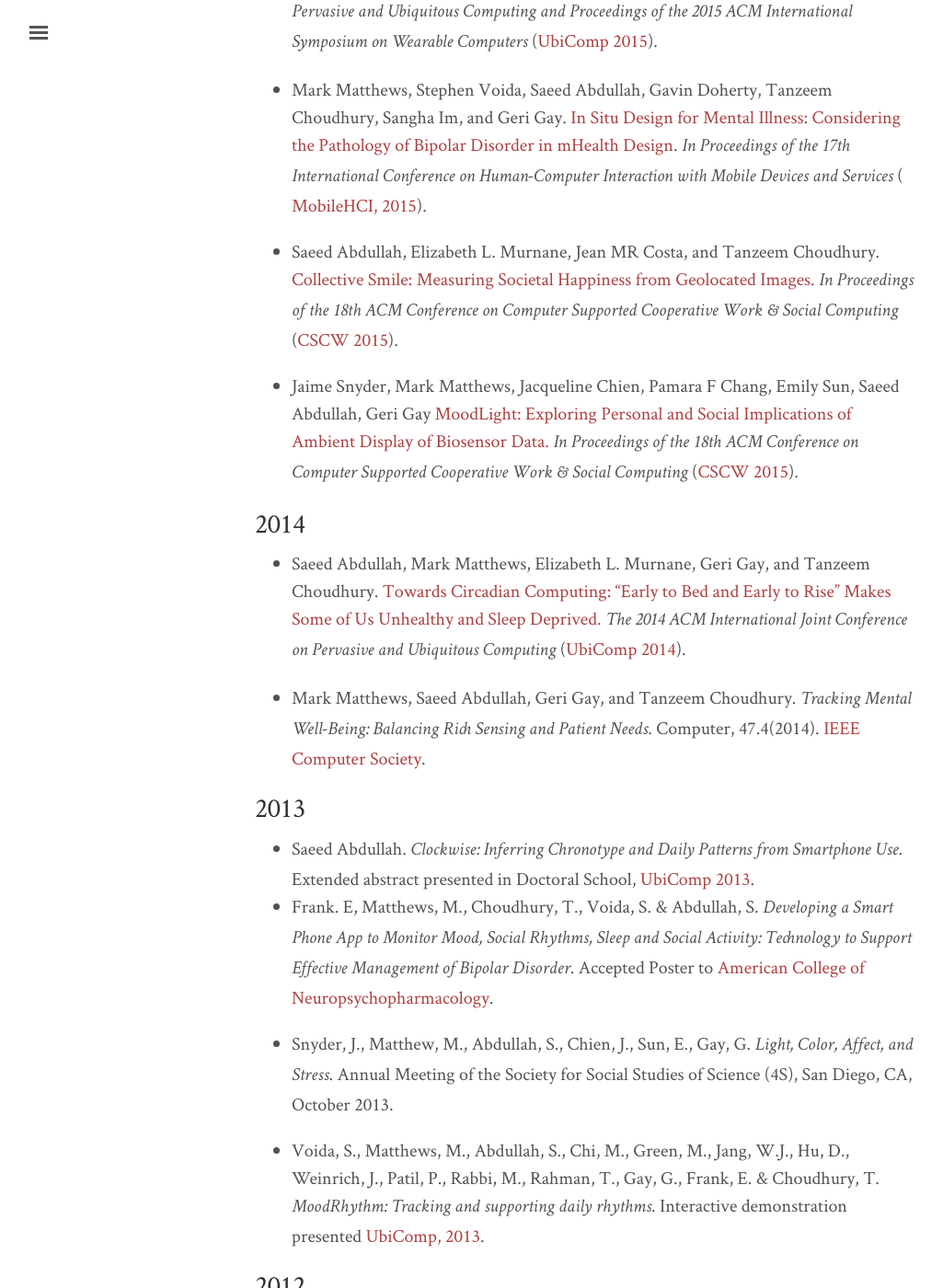
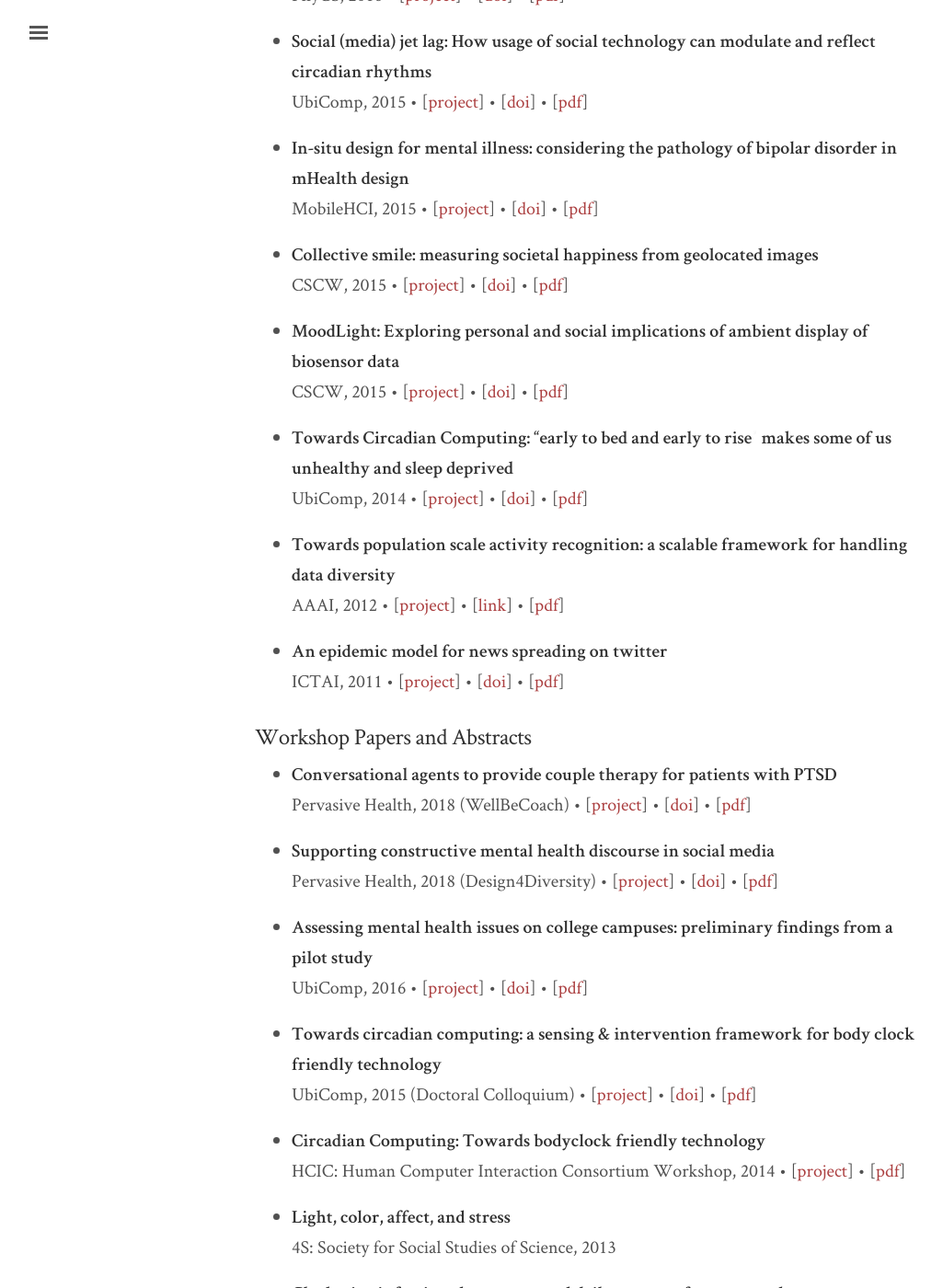
Before and after one commit to saeed-abdullah/saeed-abdullah.github.io, a Jekyll site: the page built from publications.markdown, in a window 1280 px wide and 1400 px high, scrolled down 1945 px. Shown: the whole window at 92% size, without its empty margins (3-1028 px from the left). Built offline with Jekyll 4.4.1, drawn with Linux system fonts in a browser that asks for light colours; nearby versions of some CDN libraries; some of the changed text lies outside the part shown.

Commit message:
Updates publications

```diff
--- a/publications.markdown
+++ b/publications.markdown
@@ -3,106 +3,157 @@ title: Publications
 layout: page
 ---
 
-2017
----
-* Saeed Abdullah, Elizabeth L. Murnane, Mark Matthews and Tanzeem Choudhury. <a href="https://link.springer.com/chapter/10.1007/978-3-319-51394-2_3">Circadian Computing: Sensing, Modeling, and Maintaining Biological Rhythms</a>.Mobile Health: Sensors, Analytic Methods, and Applications (Springer).
+In my research domain, top-tier conferences are highly selective (e.g., < 30% acceptance rate). As such,
+papers in those conferences are considered as top research contributions with
+[impact comparable to journal articles](https://doi.org/10.1145/1743546.1743569).
 
-* Eun Kyoung Choe, Saeed Abdullah, Mashfiqui Rabbi, Edison Thomaz, Daniel A. Epstein, Matthew Kay, Felicia Cordeiro, Gregory D. Abowd, Tanzeem Choudhury, James Fogarty, Bongshin Lee, Mark Matthews, and Julie A. Kientz. <a href="http://ieeexplore.ieee.org/abstract/document/7807194/"> Semi-Automated Tracking: A Balanced Approach for Self-Monitoring Applications</a>. IEEE Pervasive.
+This page lists my most recent publications. My [cv](files/cv.pdf) provides a complete listing
+with more details (e.g., acceptance rate).
 
-2016
-----
-* Saeed Abdullah, Elizabeth Murnane, Mark Matthews, Matthew Kay, Julie Kientz, Geri Gay, and Tanzeem Choudhury. <a href="https://dl.acm.org/citation.cfm?doid=2971648.2971712">Cognitive rhythms: unobtrusive and continuous sensing of alertness using a mobile phone</a>. UbiComp, 2016.
+* [Book Chapters](#book-chapter)
+* [Journal Articles](#journal-articles)
+* [Conference Papers](#conference-papers)
+* [Workshop Papers and Abstracts](#workshop-papers-and-abstracts)
+* [Posters and Demos](#posters-and-demos)
 
-* Saeed Abdullah, Mary Czerwinski, Gloria Mark, and Paul Johns. <a href="https://dl.acm.org/citation.cfm?doid=2971648.2971751">Shining (blue) light on creative ability</a>. UbiComp, 2016.
+### Book chapter ###
 
-* Rui Wang, Min S.H. Aung, Saeed Abdullah, Dror Ben-Zeev, Rachel Brian, Andrew T Campbell, Tanzeem Choudhury, Marta Hauser, John Kane, Michael Merrill, Emily Scherer, and Vincent Wen-Sheng Tseng. <a href="https://dl.acm.org/citation.cfm?doid=2971648.2971740">CrossCheck: Toward passive sensing and detection of mental health changes in people with schizophrenia</a>. UbiComp, 2016.
+* **Circadian Computing: sensing, modeling, and maintaining Biological Rhythms** <br />
+Mobile Health (Springer), 2017 &bull;
+\[[project](/projects/clockwise.html)\] &bull; \[[doi](https://doi.org/10.1007/978-3-319-51394-2_3)\] &bull; \[[pdf](/files/pubs/circadian-computing-book-2017.pdf)\]
 
-* <i class="fa fa-trophy" aria-hidden="true"></i> Elizabeth Murnane, Saeed Abdullah, Mark Matthews, Matthew Kay, Julie Kientz, Geri Gay, Tanzeem Choudhury, Dan Cosley. <a href="https://dl.acm.org/citation.cfm?id=2935383">Mobile Manifestations of Circadian Rhythms of Attention</a>. MobileHCI, 2016. **Best paper award (top 2 papers)**.
+### Journal Articles ###
 
-* Mark Matthews, Saeed Abdullah, Geri Gay, Tanzeem Choudhury. <a href="#">Detecting and Capitalizing on Physiological Dimensions of Psychiatric Illness</a>. <em>Conference on Physiological Computing Systems</em>. <a href="http://www.phycs.org/">PhyCS, 2016</a>.
+* **Sensing technologies for monitoring serious mental illnesses** <br />
+IEEE Multimedia, 2018 &bull;
+\[[project](/projects/#)\] &bull; \[[doi](https://doi.org/10.1109/MMUL.2018.011921236)\] &bull; \[[pdf](/files/pubs/sensing-technology-ieee-2018.pdf)\]
 
-* Mark Matthews, Saeed Abdullah, Elizabeth Murnane, Steven Voida, Tanzeem Choudhury, Geri Gay, Ellen Frank. <a href="#">Development and evaluation of a smartphone-based measure of social rhythms for bipolar disorder</a>. <em>Special Issue of Assessment on measuring, modeling, and implementing dynamic processes</em>. <a href="https://us.sagepub.com/en-us/nam/assessment/journal201629">Assessment (ASM)</a> <em>(In Press)</em>.
+* **Semi-automated tracking: a balanced approach for self-monitoring applications** <br />
+IEEE Pervasive Computing, 2017 &bull;
+\[[project](/projects/#)\] &bull; \[[doi](https://doi.org/10.1109/MPRV.2017.18)\] &bull; \[[pdf](/files/pubs/semi-automated-tracking-pervasive-2017.pdf)\]
 
-2015
-----
-* Saeed Abdullah, Mark Matthews, Ellen Frank, Gavin Doherty, Geri Gay, Tanzeem Choudhury. <a href="http://dx.doi.org/10.1093/jamia/ocv200"> Automatic detection of social rhythms in Bipolar Disorder</a>. <em>Journal of the American Medical Informatics Association (JAMIA)</em>.
+* **Development and evaluation of a smartphone-based measure of social rhythms for bipolar disorder** <br />
+Assessment, 2016 &bull;
+\[[project](/projects/mood-rhythm.html)\] &bull; \[[doi](https://doi.org/10.1177/1073191116656794)\] &bull; \[[pdf](/files/pubs/moodrhythm-assessment-2016.pdf)\]
 
-* Dror Ben-Zeev, Rui Wang, Saeed Abdullah, Rachel Brian, Emily Scherer, Lisa Mistler, Marta Hauser, John Kane, Andrew Campbell, Tanzeem Choudhury. <a href="http://dx.doi.org/10.1176/appi.ps.201500130">Mobile Behavioral Sensing in Outpatients and Inpatients with Schizophrenia</a>. <em>Psychiatric Services</em>.
+* **Automatic detection of social rhythms in bipolar disorder** <br />
+JAMIA, 2015 &bull;
+\[[project](/projects/mood-rhythm.html)\] &bull; \[[doi](https://doi.org/10.1093/jamia/ocv200)\] &bull; \[[pdf](/files/pubs/moodrhythm-jamia-2015.pdf)\]
 
-* Ellen Frank, Saeed Abdullah, Mark Matthews, Tanzeem Choudhury. <a href="http://www.nature.com/npp/journal/v40/n1s/full/npp2015325a.html">Automatic Detection of Social Rhythms in Bipolar Disorder via Smartphone</a>. Poster presented at <em>American College of Neuropsychopharmacology (ACNP)</em>.
+* **Mobile behavioral sensing for outpatients and inpatients with schizophrenia** <br />
+Psychiatric Services, 2015 &bull;
+\[[project](/projects/eureka.html)\] &bull; \[[doi](https://doi.org/10.1176/appi.ps.201500130)\] &bull; \[[pdf](/files/pubs/behavior-eureka-ps-2015.pdf)\]
 
-* Saeed Abdullah. <a href="https://dl.acm.org/citation.cfm?id=2801657">Towards circadian computing: a sensing & intervention framework for BodyClock friendly technology</a>. <em>In Adjunct Proceedings of the 2015 ACM International Joint Conference on Pervasive and Ubiquitous Computing and Proceedings of the 2015 ACM International Symposium on Wearable Computers</em> (<a href="http://ubicomp.org/ubicomp2015/">UbiComp 2015</a>).
+* **Tracking mental well-being: balancing rich sensing and patient needs** <br />
+IEEE Computer, 2014 &bull;
+\[[project](/projects/mood-rhythm.html)\] &bull; \[[doi](https://doi.org/10.1109/MC.2014.107)\] &bull; \[[pdf](/files/pubs/tracking-ieee-2014.pdf)\]
 
-* Elizabeth L. Murnane, Saeed Abdullah, Mark Matthews, Tanzeem Choudhury, and Geri Gay. <a href ="https://dl.acm.org/citation.cfm?id=2807522">Social (media) jet lag: How usage of social technology can modulate and reflect circadian rhythms</a>. <em>In Proceedings of the 2015 ACM International Joint Conference on Pervasive and Ubiquitous Computing and Proceedings of the 2015 ACM International Symposium on Wearable Computers</em> (<a href="http://ubicomp.org/ubicomp2015/">UbiComp 2015</a>).
+### Conference Papers ###
 
-* Mark Matthews, Stephen Voida, Saeed Abdullah, Gavin Doherty, Tanzeem Choudhury, Sangha Im, and Geri Gay. <a href="https://dl.acm.org/citation.cfm?id=2785866">In Situ Design for Mental Illness: Considering the Pathology of Bipolar Disorder in mHealth Design</a>. <em>In Proceedings of the 17th International Conference on Human-Computer Interaction with Mobile Devices and Services</em> (<a href="http://mobilehci.acm.org/2015/"> MobileHCI, 2015</a>).
+* **Understanding challenges in prehabilitation for patients with multiple chronic conditions** <br />
+Pervasive Health, 2018 &bull;
+\[[project](/projects/#)\] &bull; \[[doi](https://doi.org/10.1145/3240925.3240959)\] &bull; \[[pdf](/files/pubs/prehab-pervasive-health-2018.pdf)\]
 
-*  Saeed Abdullah, Elizabeth L. Murnane, Jean MR Costa, and Tanzeem Choudhury.
-<a href="http://dl.acm.org/citation.cfm?id=2675186">Collective Smile: Measuring Societal Happiness from Geolocated Images.</a> <em>In Proceedings of the 18th ACM Conference on Computer Supported Cooperative Work & Social Computing</em> (<a href="http://cscw.acm.org/2015/">CSCW 2015</a>).
+* **Cognitive rhythms: Unobtrusive and continuous sensing of alertness using a mobile phone** <br />
+UbiComp, 2016 &bull;
+\[[project](/projects/alertness-performance.html)\] &bull; \[[doi](https://doi.org/10.1145/2971648.2971712)\] &bull; \[[pdf](/files/pubs/tive-rhythms-ubicomp-2016.pdf)\]
 
-* Jaime Snyder, Mark Matthews, Jacqueline Chien, Pamara F Chang, Emily Sun, Saeed Abdullah, Geri Gay
-<a href="http://dl.acm.org/citation.cfm?id=2675191">MoodLight: Exploring Personal and Social Implications of Ambient Display of Biosensor Data.</a> <em>In Proceedings of the 18th ACM Conference on Computer Supported Cooperative Work & Social Computing</em> (<a href="http://cscw.acm.org/2015/">CSCW 2015</a>).
+* **Shining (blue) light on creative ability** <br />
+UbiComp, 2016 &bull;
+\[[project](/projects/creativity.html)\] &bull; \[[doi](https://doi.org/10.1145/2971648.2971751)\] &bull; \[[pdf](/files/pubs/creativity-ubicomp-2016.pdf)\]
+
+* **CrossCheck: Toward passive sensing and detection of mental health changes in people with schizophrenia** <br />
+UbiComp, 2016 &bull;
+\[[project](/projects/eureka.html)\] &bull; \[[doi](https://doi.org/10.1145/2971648.2971740)\] &bull; \[[pdf](/files/pubs/crosscheck-ubicomp-2016.pdf)\]
+
+* **Mobile manifestations of alertness: Connecting biological rhythms with patterns of smartphone app use** <br />
+MobileHCI, 2016 &bull;
+\[[project](/projects/alertness-performance.html)\] &bull; \[[doi](https://doi.org/10.1145/2935334.293538://doi.org/10.1145/2935334.2935383)\] &bull; \[[pdf](/files/pubs/alertness-mobilehci-2016.pdf)\]
+
+* **Detecting and capitalizing on physiological dimensions of psychiatric illness** <br />
+PhyCS, 2016 &bull;
+\[[project](/projects/mood-rhythm.html)\] &bull; \[[doi](https://doi.org/10.5220/0005952600980104)\] &bull; \[[pdf](/files/pubs/moodrhythm-phycs-2016.pdf)\]
+
+* **Social (media) jet lag: How usage of social technology can modulate and reflect circadian rhythms** <br />
+UbiComp, 2015 &bull;
+\[[project](/projects/cr-distruption-phone-sensing.html)\] &bull; \[[doi](https://doi.org/10.1145/2750858.2807522)\] &bull; \[[pdf](/files/pubs/social-media-jet-lag-ubicomp-2015.pdf)\]
+
+* **In-situ design for mental illness: considering the pathology of bipolar disorder in mHealth design** <br />
+MobileHCI, 2015 &bull;
+\[[project](/projects/mood-rhythm.html)\] &bull; \[[doi](https://doi.org/10.1145/2785830.2785866)\] &bull; \[[pdf](/files/pubs/moodrhythm-mobilehci-2015.pdf)\]
+
+* **Collective smile: measuring societal happiness from geolocated images** <br />
+CSCW, 2015 &bull;
+\[[project](/projects/sentiment-analysis-image.html)\] &bull; \[[doi](https://doi.org/10.1145/2675133.2675186)\] &bull; \[[pdf](/files/pubs/collective-smile-cscw-2015.pdf)\]
+
+* **MoodLight: Exploring personal and social implications of ambient display of biosensor data** <br />
+CSCW, 2015 &bull;
+\[[project](/projects/#)\] &bull; \[[doi](https://doi.org/10.1145/2675133.2675191)\] &bull; \[[pdf](/files/pubs/moodlight-cscw-2015.pdf)\]
+
+* **Towards Circadian Computing: "early to bed and early to rise" makes some of us unhealthy and sleep deprived** <br />
+UbiComp, 2014 &bull;
+\[[project](/projects/clockwise.html)\] &bull; \[[doi](https://doi.org/10.1145/2632048.2632100)\] &bull; \[[pdf](/files/pubs/icircadian-computing-ubicomp-2014.pdf)\]
+
+* **Towards population scale activity recognition: a scalable framework for handling data diversity** <br />
+AAAI, 2012 &bull;
+\[[project](/projects/csn.html)\] &bull; \[[link](https://www.aaai.org/ocs/index.php/AAAI/AAAI12/paper/viewPaper/5169)\] &bull; \[[pdf](/files/pubs/activity-recognition-aaai-2012.pdf)\]
+
+* **An epidemic model for news spreading on twitter** <br />
+ICTAI, 2011 &bull;
+\[[project](/projects/#)\] &bull; \[[doi](https://doi.org/10.1109/ICTAI.2011.33)\] &bull; \[[pdf](/files/pubs/twitter-ictai-2011.pdf)\]
 
 
-2014
-----
+### Workshop Papers and Abstracts ###
 
-* Saeed Abdullah, Mark Matthews, Elizabeth L. Murnane, Geri Gay, and Tanzeem Choudhury.
-<a href="http://pac.cs.cornell.edu/pubs/clockwise-ubicomp-2014.pdf">Towards Circadian Computing: “Early to Bed and Early to Rise” Makes Some of Us Unhealthy and Sleep Deprived.</a> <em> The 2014 ACM International Joint Conference on Pervasive and Ubiquitous Computing</em> (<a href="http://ubicomp.org/ubicomp2014/">UbiComp 2014</a>).
+* **Conversational agents to provide couple therapy for patients with PTSD** <br />
+Pervasive Health, 2018 (WellBeCoach) &bull;
+\[[project](/projects/#)\] &bull; \[[doi](https://doi.org/10.1145/3240925.3240933)\] &bull; \[[pdf](/files/pubs/ca-ptsd-pervasive-health-2018.pdf)\]
 
-* Mark Matthews, Saeed Abdullah, Geri Gay, and Tanzeem Choudhury. <em>Tracking Mental
-Well-Being: Balancing Rich Sensing and Patient Needs</em>. Computer, 47.4(2014).
-[IEEE Computer Society][ieee-computer-2014].
+* **Supporting constructive mental health discourse in social media** <br />
+Pervasive Health, 2018 (Design4Diversity) &bull;
+\[[project](/projects/#)\] &bull; \[[doi](https://doi.org/10.1145/3240925.3240930)\] &bull; \[[pdf](/files/pubs/discourse-pervasive-health-2018.pdf)\]
 
-2013
-----
-* Saeed Abdullah.
-<em>Clockwise: Inferring Chronotype and Daily Patterns from Smartphone Use</em>.
-Extended abstract presented in Doctoral School, [UbiComp 2013][ubicomp-doctoral-school-2013].
-* Frank. E, Matthews, M., Choudhury, T., Voida, S. & Abdullah, S.
-<em>Developing a Smart Phone App to Monitor Mood, Social Rhythms, Sleep and Social Activity: Technology to Support Effective Management of Bipolar Disorder</em>.
-Accepted Poster to [American College of Neuropsychopharmacology][poster-american-college-2013].
+* **Assessing mental health issues on college campuses: preliminary findings from a pilot study** <br />
+UbiComp, 2016 &bull;
+\[[project](/projects/campus-life.html)\] &bull; \[[doi](https://doi.org/10.1145/2968219.2968308)\] &bull; \[[pdf](/files/pubs/campus-life-ubicomp-2016.pdf)\]
 
-* Snyder, J., Matthew, M., Abdullah, S., Chien, J., Sun, E., Gay, G.
-<em>Light, Color, Affect, and Stress</em>.
-Annual Meeting of the Society for Social Studies of Science (4S), San Diego, CA, October 2013.
+* **Towards circadian computing: a sensing & intervention framework for body clock friendly technology** <br />
+UbiComp, 2015 (Doctoral Colloquium) &bull;
+\[[project](/projects/clockwise.html)\] &bull; \[[doi](https://doi.org/10.1145/2800835.2801657)\] &bull; \[[pdf](/files/pubs/circadian-computing-ubicomp-2015.pdf)\]
 
-* Voida, S., Matthews, M., Abdullah, S., Chi, M., Green, M., Jang, W.J., Hu, D.,
-Weinrich, J., Patil, P., Rabbi, M., Rahman, T., Gay, G., Frank, E. & Choudhury, T.
-<em> MoodRhythm: Tracking and supporting daily rhythms</em>.
-Interactive demonstration presented [UbiComp, 2013][ubicomp-moodrhythm-2013].
+* **Circadian Computing: Towards bodyclock friendly technology** <br />
+HCIC: Human Computer Interaction Consortium Workshop, 2014 &bull;
+\[[project](/projects/clockwise.html)\] &bull; \[[pdf](/files/pubs/clockwise-hcic-2014.pdf)\]
 
-2012
-----
+* **Light, color, affect, and stress** <br />
+4S: Society for Social Studies of Science, 2013
 
-* Saeed Abdullah, Nicholas Lane, and Tanzeem Choudhury.
-<em>Towards Population Scale Activity Recognition: A Scalable Framework for Handling Data Diversity</em>.
-Appears in the Proceedings of [AAAI 2012][aaai-2012].
+* **Clockwise: inferring chronotype and daily patterns from smartphone use** <br />
+UbiComp, 2013 (Doctoral Colloquium) &bull;
+\[[project](/projects/clockwise.html)\] &bull; \[[pdf](/files/pubs/clockwise-ubicomp-2013.pdf)\]
 
-2011
-----
+### Posters and Demos ###
 
-* Saeed Abdullah, and Xindong Wu.
-<em> An epidemic model for news spreading on twitter</em>.
-23rd IEEE International Conference on Tools with Artificial Intelligence
-[(ICTAI), 2011][ictai-2011].
+* **Automatic detection of social rhythms in bipolar disorder via smartphone** <br />
+American College of Neuropsychopharmacology, 2015 &bull;
+\[[project](/projects/mood-rhythm.html)\] &bull; \[[pdf](/files/posters/moodrhythm-acnp-2015.pdf.pdf)\]
 
-2009
-----
-* Anupam Das and Saeed Abdullah. <em>Evolving Multilayer Neural Networks using Permutation free Encoding Technique</em>. In Proceedings of the 2009 International Conference on Artificial Intelligence (ICAI, 2009).
+* **SAINT: a scalable sensing and inference toolkit** <br />
+ACM HotMobile, 2015 &bull;
+\[[pdf](/files/pubs/saint-hotmobile-2015.pdf)\]
 
-2008
-----
-* Anupam Das, Md. Shohrab Hossain, Saeed Abdullah, and Rashed Ul Islam. <em>Permutation Free Encoding Technique for Evolving Neural Networks</em>. In Proceedings of the 5th international symposium on Neural Networks: Advances in Neural Networks (ISNN, 2008).
+* **Towards circadian computing: "early to bed and early to rise" makes some of us unhealthy and sleep deprived** <br />
+Intel Science and Technology Center for Pervasive Computing (ISTC-PC), 2014 &bull;
+\[[project](/projects/clockwise.html)\] &bull; \[[pdf](/files/posters/clockwise-istc-2014.pdf)\]
 
+* **Developing a smartphone app to monitor mood, social rhythms, sleep and social activity: technology to support effective management of bipolar disorder** <br />
+American College of Neuropsychopharmacology (ACNP), 2013 &bull;
+\[[project](/projects/mood-rhythm.html)\] &bull; \[[pdf](/files/pubs/moodrhythm-acnp-2013.pdf)\]
 
+* **MoodRhythm: Tracking and supporting daily rhythms** <br />
+Interactive demo in UbiComp, 2013 &bull;
+\[[project](/projects/mood-rhythm.html)\] &bull; \[[doi](https://dx.doi.org/10.1145/2494091.2494111)\] &bull; \[[pdf](/files/pubs/moodrhythm-demo-ubicomp-2013.pdf)\]
 
-
-
-
-[ieee-computer-2014]: http://www.computer.org/csdl/mags/co/2014/index.html
-[poster-american-college-2013]: http://www.nature.com/npp/journal/v38/n2s/full/npp2013279a.html
-[ubicomp-moodrhythm-2013]: http://dl.acm.org/citation.cfm?id=2494111
-[ubicomp-doctoral-school-2013]: http://www.ubicomp.org/ubicomp2013/dc/abdullah-jr-ds-crc.pdf
-[aaai-2012]: http://www.aaai.org/ocs/index.php/AAAI/AAAI12/paper/viewFile/5169/5491
-[ictai-2011]: http://www.cse.fau.edu/ictai2011/
+* **Towards population scale activity recognition: a framework for handling data diversity** <br />
+Intel Science and Technology Center for Pervasive Computing (ISTC-PC), 2012 &bull;
+\[[project](/projects/csn.html)\]
```
